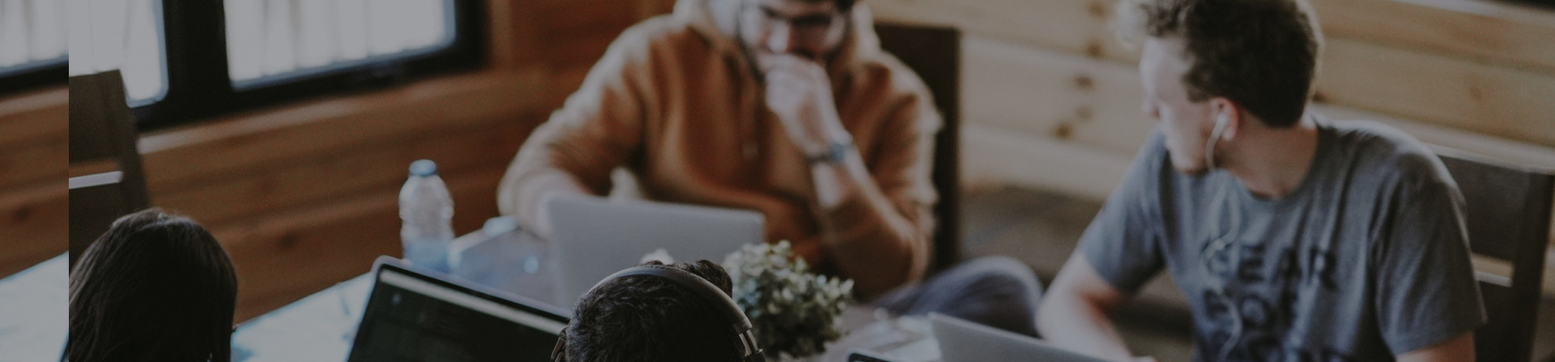
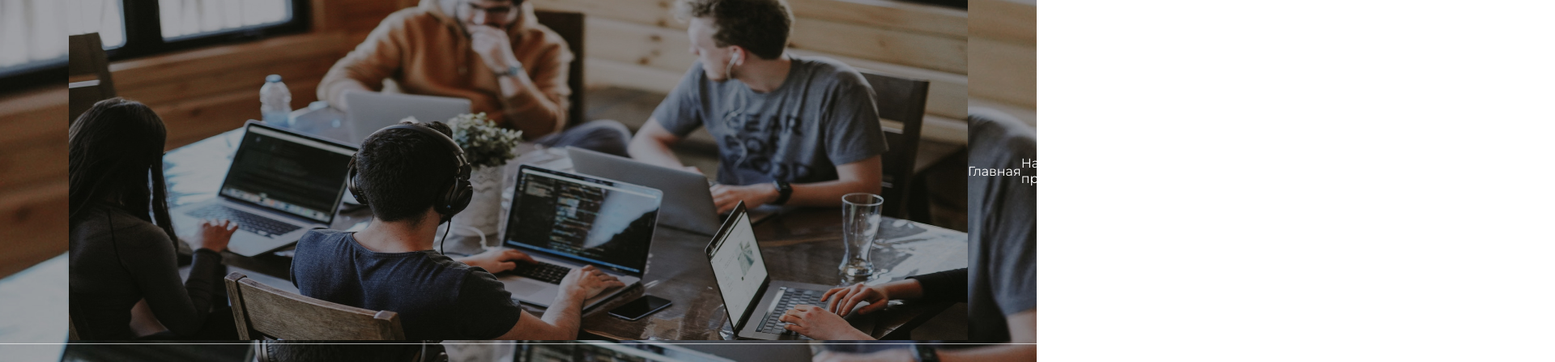
Before and after one commit to norathecreator/ProjectWebsite, a plain HTML site: page index.html in a window 1280 px wide. Shown: the top 447 px of the page at 81% size, 1920 px wide, since content can reach past the window. Drawn offline with Linux system fonts and the light colour scheme.

Commit message:
Update index.html

```diff
--- a/index.html
+++ b/index.html
@@ -16,7 +16,7 @@
 		<header>
 			<div class="container">
 				<a href="index.html">
-					<img src="main.jpg">
+					<img src="main.jpg" alt="centered image" height="420" width="1110">
 				</a>
 
 				<menu>
```
